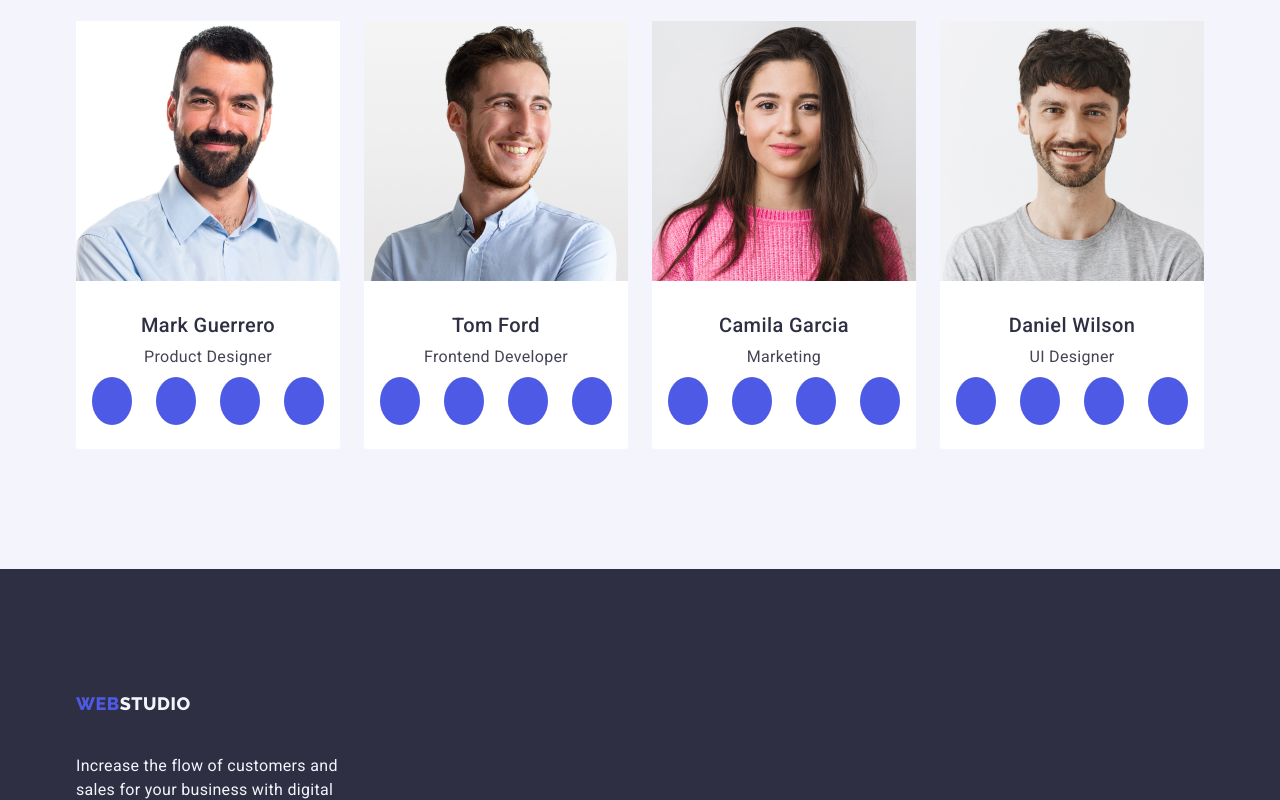
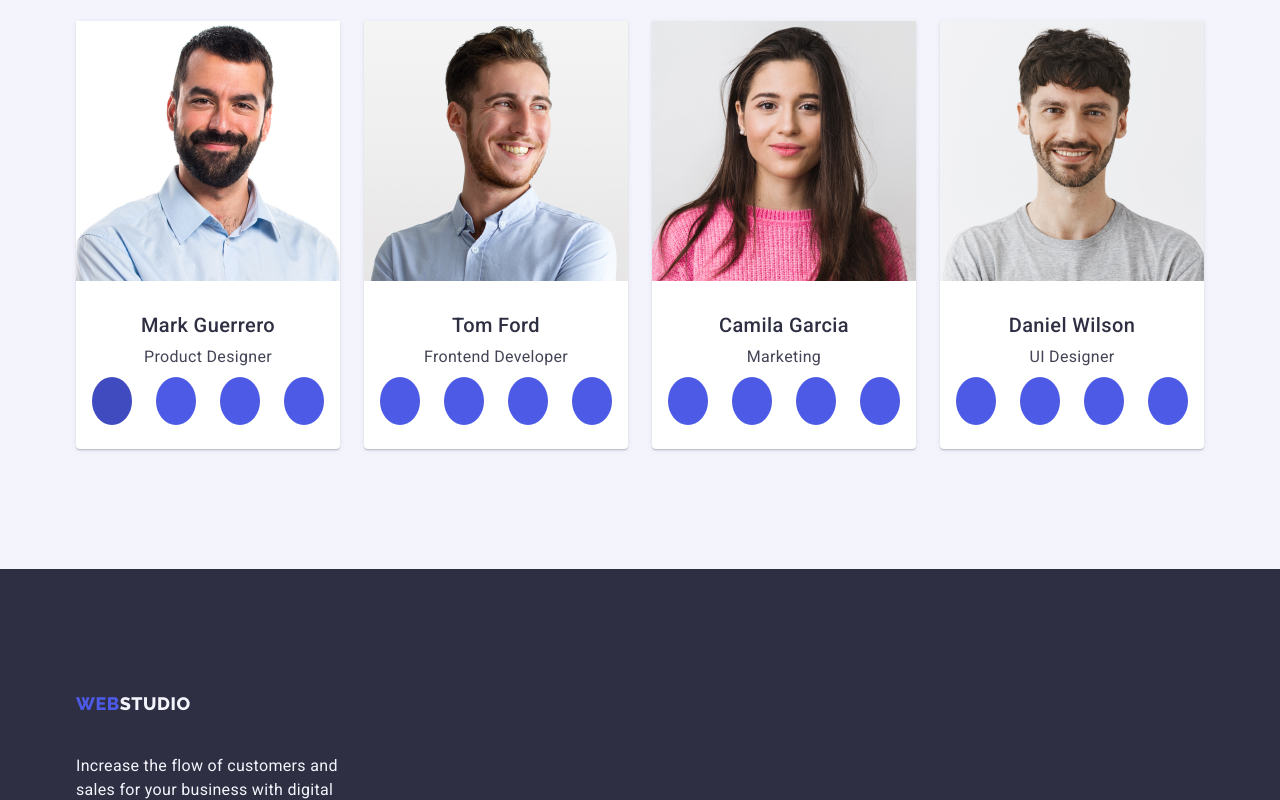
Before and after one commit to icesaiah7986/goit-markup-hw-04, a plain HTML site: page index.html in a window 1280 px wide. In both pictures the pointer is over the link 112 px from the left and 2304 px from the top of the page. Shown: the part 1904-2704 px from the top of the page. Drawn offline with nearby package versions, Linux system fonts and the light colour scheme.

Commit message:
fourth section

```diff
--- a/css/styles.css
+++ b/css/styles.css
@@ -299,6 +299,8 @@ img {
   background-color: #FFFFFF;
   flex-basis: calc((100% - 72px ) / 4);
   border-radius: 0 0 4px 4px;
+  box-shadow: 0px 2px 1px 0px rgba(46, 47, 66, 0.08), 0px 1px 1px 0px rgba(46, 47, 66, 0.16), 0px 1px 6px 0px rgba(46, 47, 66, 0.08);
+
 }
 
 .employee {
@@ -345,9 +347,14 @@ img {
   background-color: var(--iris);
 }
 
-/* .team-social-svg {
-  fill: ;
-} */
+.team-social-link:hover,
+.team-social-link:focus {
+  background-color: var(--ocean);
+}
+
+.team-social-svg {
+  fill: #f4f4fd;
+}
 
 /* Portfolio Main */
 
```
